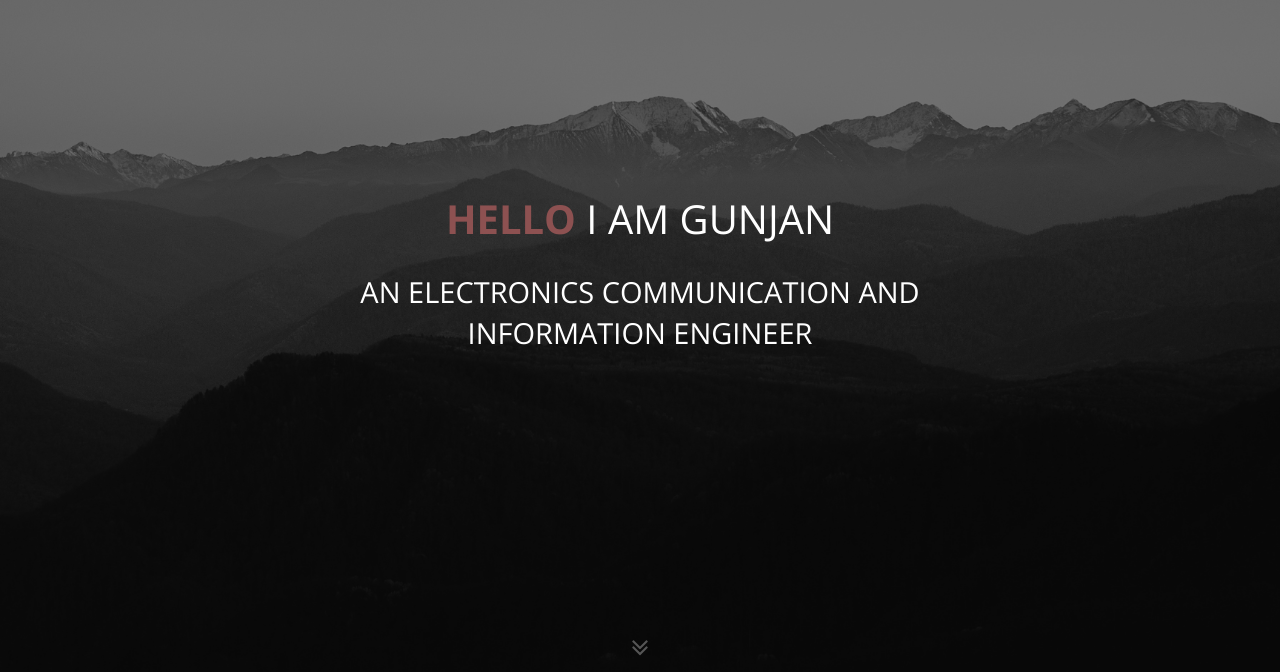
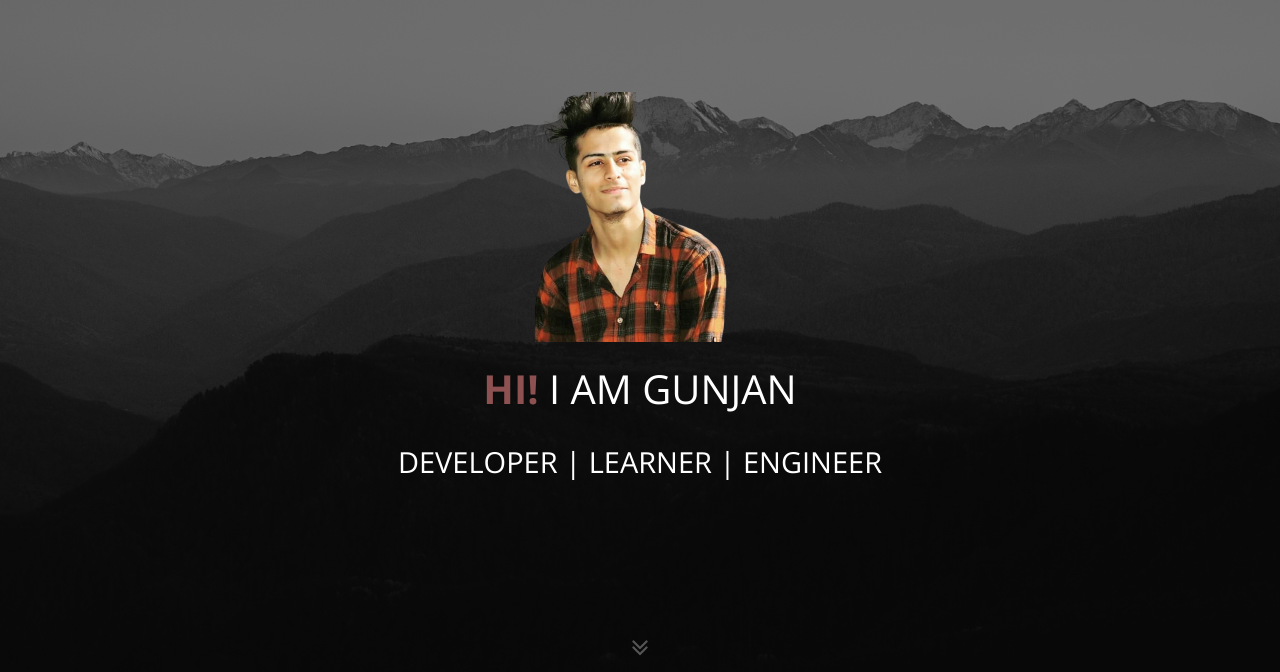
Before and after one commit to mgunjan67/mgunjan67.github.io, a plain HTML site: page index.html in a window 1280 px wide. Shown: the part 125-797 px from the top of the page. Drawn offline with nearby package versions, Linux system fonts and the light colour scheme.

Commit message:
Home Image

```diff
--- a/assets/css/style.css
+++ b/assets/css/style.css
@@ -450,6 +450,15 @@ html, body {
   display: table-cell;
   vertical-align: middle;
   position: relative;
+}
+
+.hero-content img {
+  width: 300px;
+  display: block;
+  margin-left: auto;
+  margin-right: auto;
+  padding: 25px;
+
 }
 
 
--- a/index.html
+++ b/index.html
@@ -56,9 +56,10 @@
 
         <!-- Name & Description -->
         <div class="hero-content">
+            <img src="/assets/img/homiy.png" alt="">
 
-            <h1> <span>Hello</span> I am Gunjan</h1>
-            <p class="hero-job-desc"><span>  An Electronics Communication and Information Engineer</span></p>
+            <h1> <span>Hi!</span> I am Gunjan</h1>
+            <p class="hero-job-desc"><span>Developer | Learner | Engineer</span></p>
 
 
         </div><!-- /.hero-content -->
```
